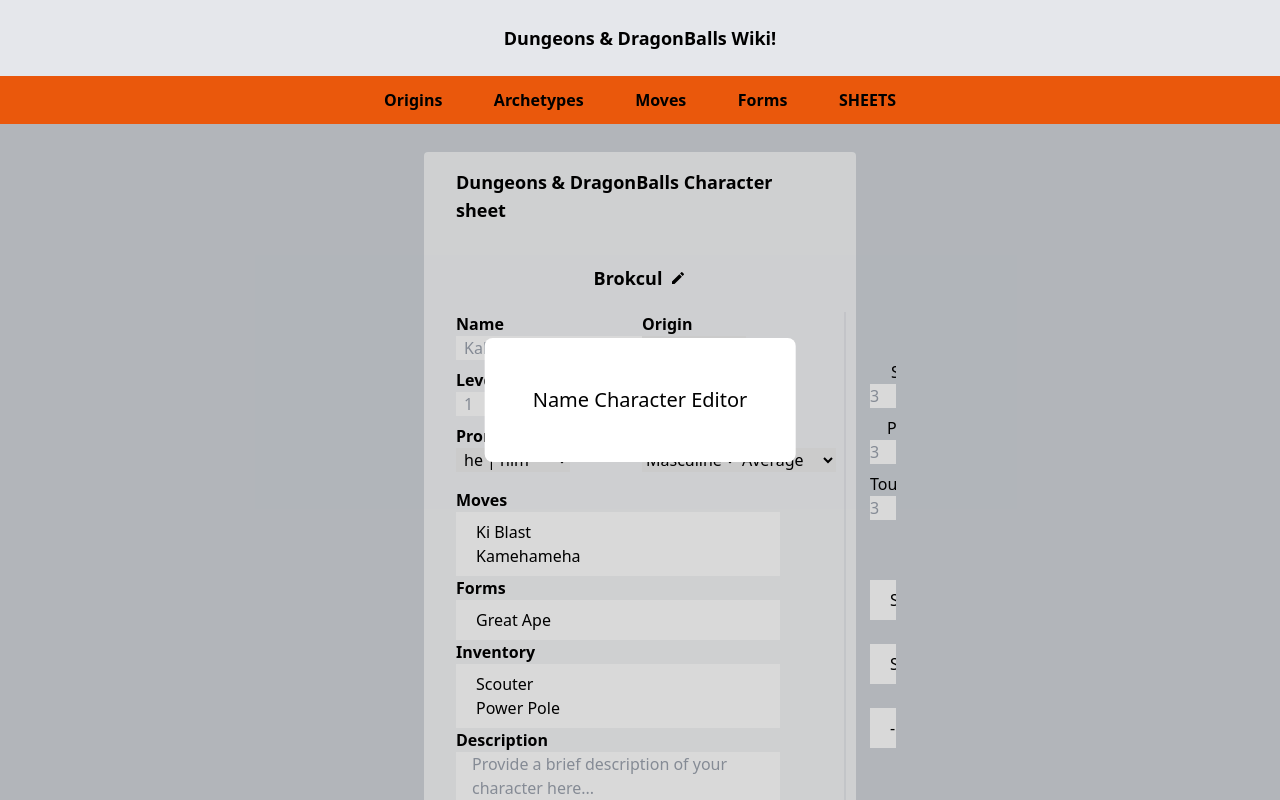
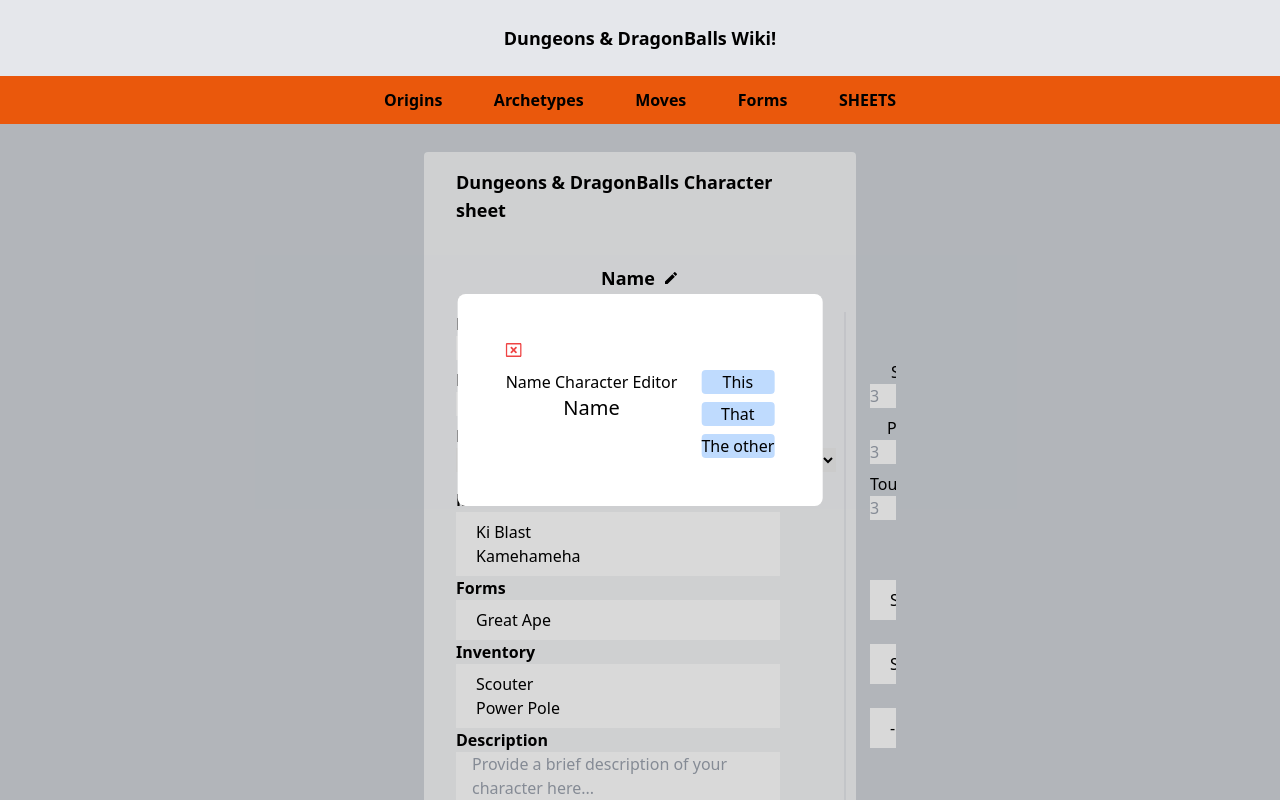
Before and after one commit to KylePep/ddbwiki, a Next.js app: page /sheet in a window 1280 px wide. Both pictures are taken after a click on the button 678 px from the left and 278 px from the top of the page. Shown: the top 800 px of the page. Built offline with nearby package versions, Linux system fonts and the light colour scheme.

Commit message:
added content to modal

```diff
--- a/app/components/Modal.tsx
+++ b/app/components/Modal.tsx
@@ -1,19 +1,35 @@
 'use client'
 
+import { FaRegWindowClose } from "react-icons/fa";
+
 type ToggleProps = {
-  // deletePost: ()=> void
+  name: string,
   setToggle: (toggle: boolean) => void
 }
 
-export default function Modal({ setToggle}: ToggleProps){
+export default function Modal({ name, setToggle}: ToggleProps){
   return(
-    <div onClick={(e)=>{
+    <div  className="fixed bg-black/15 w-full h-full z-20 left-0 top-0">
+      <div className="absolute bg-white top-1/2 left-1/2 transform -translate-x-1/2 -translate-y-1/2 p-12 rounded-lg">
+      <FaRegWindowClose onClick={(e)=>{
       setToggle(false)
-    }} className="fixed bg-black/15 w-full h-full z-20 left-0 top-0">
-      <div className="absolute bg-white top-1/2 left-1/2 transform -translate-x-1/2 -translate-y-1/2 p-12 rounded-lg flex flex-col gap-6">
-        <h2 className="text-xl">
+    }} className=" hover:cursor-pointer text-red-500 mb-3"/>
+        <div className="grid grid-flow-col grid-row-2 gap-6">
+
+    <div>
+        <h2 className="">
           Name Character Editor
         </h2>
+        <div className="text-xl text-center">
+          {name}
+        </div>
+    </div>
+    <div className="flex flex-col gap-2">
+      <button className="bg-blue-200 hover:bg-blue-300 rounded">This</button>
+      <button className="bg-blue-200 hover:bg-blue-300 rounded">That</button>
+      <button className="bg-blue-200 hover:bg-blue-300 rounded">The other</button>
+    </div>
+        </div>
       </div>
     </div>
   )
--- a/app/sheet/page.tsx
+++ b/app/sheet/page.tsx
@@ -7,6 +7,8 @@ import Modal from '../components/Modal';
 
 export default function page() {
   const [toggle, setToggle] = useState(false)
+  const [name, setName] = useState('Name')
+
   return (
     <>
       <div>
@@ -18,7 +20,7 @@ export default function page() {
               <div className='flex flex-col items-center'>
                 <div className='flex items-center gap-2'>
                   <div className='my-5 text-lg text-center font-bold'>
-                        Brokcul
+                        {name}
                   </div>
                   <button onClick={(e) => {setToggle(true)}}>
                     <MdEdit className=''/>
@@ -33,7 +35,7 @@ export default function page() {
               <div>
                 <label htmlFor="name" className='font-bold'>Name </label>
                   <div>
-                    <input className='ps-2' type="text" name="name" id="name" minLength={1} maxLength={20}  placeholder='Kakarot'/>
+                    <input onChange={(e) => setName(e.target.value)} className='ps-2' type="text" name="name" id="name" minLength={1} maxLength={20}/>
                 </div>
               </div>
             </div>
@@ -202,7 +204,7 @@ export default function page() {
 
         </div>
       </div>
-      {toggle && <Modal setToggle = {setToggle} />}
+      {toggle && <Modal name = {name} setToggle = {setToggle} />}
     </>
   )
 }
```
